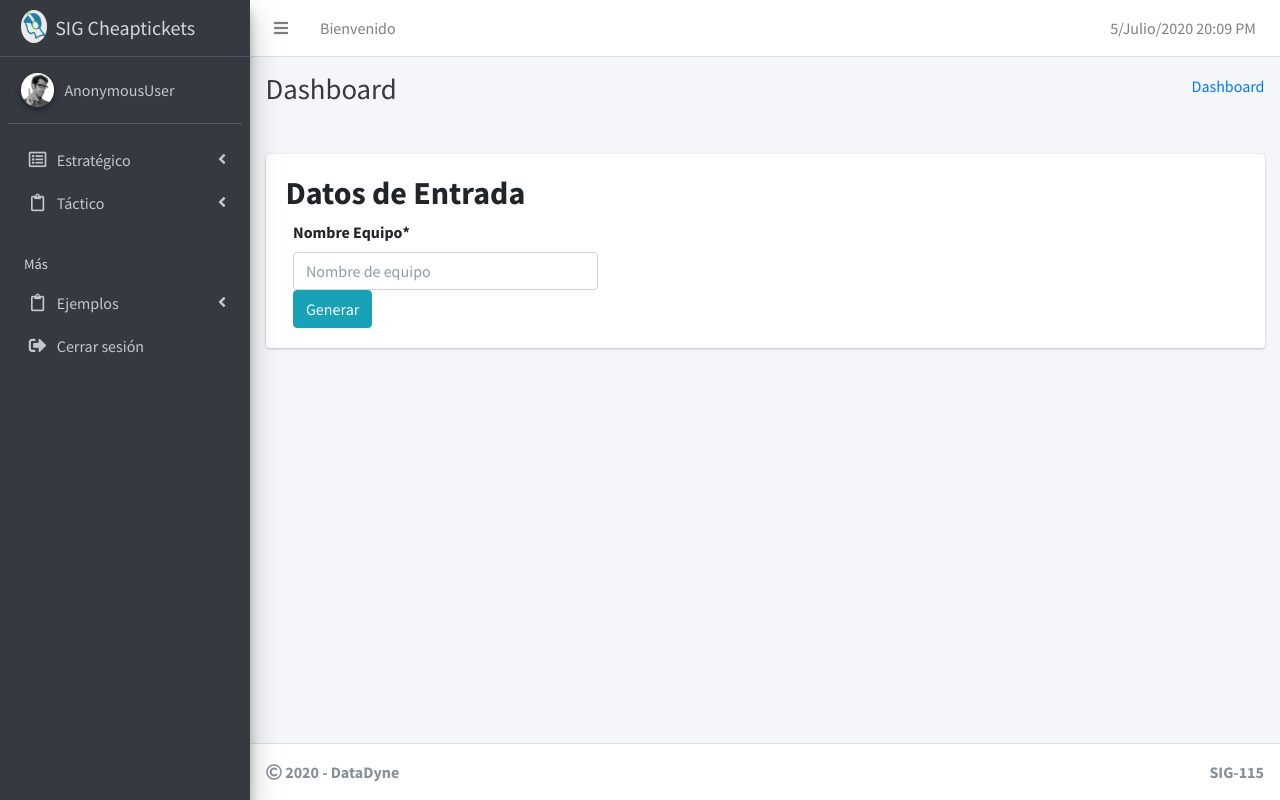
After one commit to Moi1713/proyectoSIG, a Django app: page /entrada_parametro in a window 1280 px wide. The commit adds this page. Run offline with Django 3.2, Linux system fonts and the light colour scheme; some libraries are stand-ins or nearby versions.

Commit message:
agregando la vista del dato de entrada

```diff
--- /dev/null
+++ b/control_impactos/templates/control_impactos/entrada_estrategico.html
@@ -0,0 +1,23 @@
+{%  extends 'plantilla/main.html' %}
+
+{% block content %}
+
+<br>
+
+<div class="row">
+	<div class="col-md">
+		<div class="card card-body">
+
+			<h2><strong>Datos de Entrada</strong></h2>
+
+			<label class="col-md-3 form-control-label" for="text-input">Nombre Equipo<b class="alerta">*</b></label>
+			<div class="col-md-4">
+                <input type="text" class="form-control" placeholder="Nombre de equipo">
+
+            <a class="btn btn-info" href="">Generar</a>
+            </div>
+		</div>
+	</div>
+</div>
+
+{% endblock content %}
--- a/control_impactos/templates/reportes/desempenio_rep.html
+++ b/control_impactos/templates/reportes/desempenio_rep.html
@@ -49,13 +49,13 @@
         de <pdf:pagecount>
     </div>
 
-    <h1><strong>SIG CHEAPTICKETS</strong></h1>
+    <h1 align="center"><strong>SIG CHEAPTICKETS</strong></h1>
 
           <br>
-          <h3>Porcentaje diario de impacto de desempeño por COVID-19</h3>
+          <h3 align="center">Porcentaje diario de impacto de desempeño por COVID-19</h3>
 
           <br>
-          <h4>Generado el 5/07/2020</h4>
+          <h4 align="center">Generado el 5/07/2020</h4>
           <br>
 
     <hr>
--- a/control_impactos/urls.py
+++ b/control_impactos/urls.py
@@ -11,6 +11,7 @@ urlpatterns = [
 	path('supervisors/', views.supervisors, name='supervisors'),
 
 	path('desempenio/' , views.desempenio, name='desempenio'),
+	path('entrada_parametro', views.entrada_parametro, name='entrada'),
 	#PDF
 	path('pdf_view/<str:type>/', views.ViewPDF, name="pdf_view"),
 	path('pdf_download/<str:type>/', views.DownloadPDF, name="pdf_download"),
--- a/control_impactos/views.py
+++ b/control_impactos/views.py
@@ -50,6 +50,9 @@ def desempenio(request):
 
 	return render(request, 'control_impactos/desempenio.html')
 
+def entrada_parametro(request):
+ 	return render(request, 'control_impactos/entrada_estrategico.html')
+
 #Generacion de Reportes
 def render_to_pdf(template_src, context_dict={}):
 	template = get_template(template_src)
```
